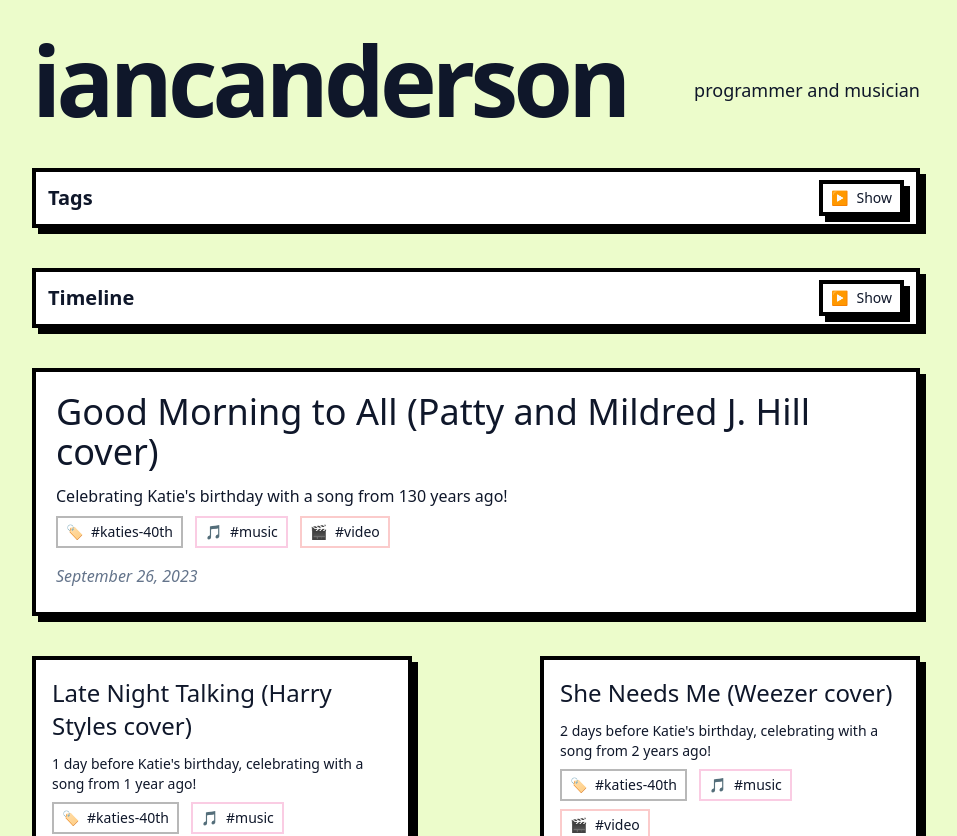
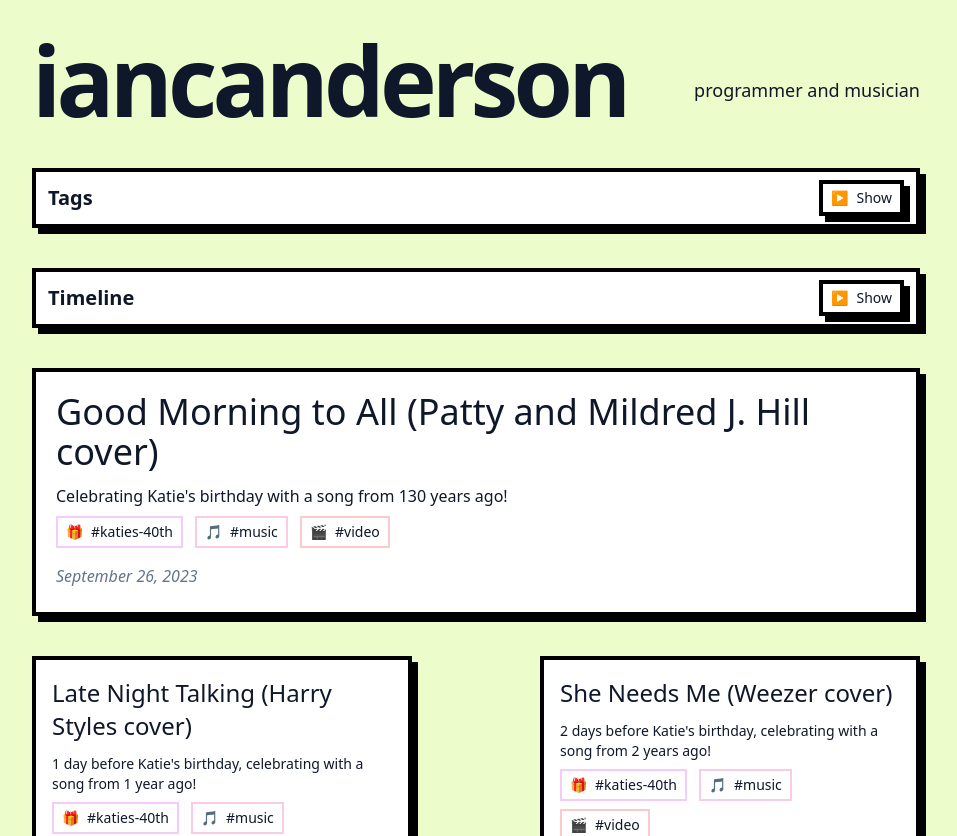
Before and after one commit to iancanderson/iancanderson.com, a Next.js app: page / in a window 1280 px wide. Shown: the top 836 px of the page, without its empty margins (164-1121 px from the left). Built offline with nearby package versions, Linux system fonts and the light colour scheme.

Commit message:
feat(tags): use 🎁 for 'katies-40th' and add matching chip color

```diff
--- a/lib/tags.ts
+++ b/lib/tags.ts
@@ -5,6 +5,7 @@ export const TAG_EMOJI: Record<string, string> = {
   video: "🎬",
   homebrewing: "🍺",
   podcast: "🎙️",
+  "katies-40th": "🎁",
 };
 
 export function emojiForTag(tag?: string): string {
--- a/styles/index.css
+++ b/styles/index.css
@@ -96,6 +96,7 @@
 .chip-video { --chip-color-rgb: 239, 68, 68; } /* red-500 */
 .chip-homebrewing { --chip-color-rgb: 245, 158, 11; } /* amber-500 */
 .chip-podcast { --chip-color-rgb: 139, 92, 246; } /* violet-500 */
+.chip-katies-40th { --chip-color-rgb: 217, 70, 239; } /* fuchsia-500 */
 
 @media (prefers-reduced-motion: reduce) {
   .brutal-chip, .brutal-chip .chip-emoji { transition: none !important; }
```
